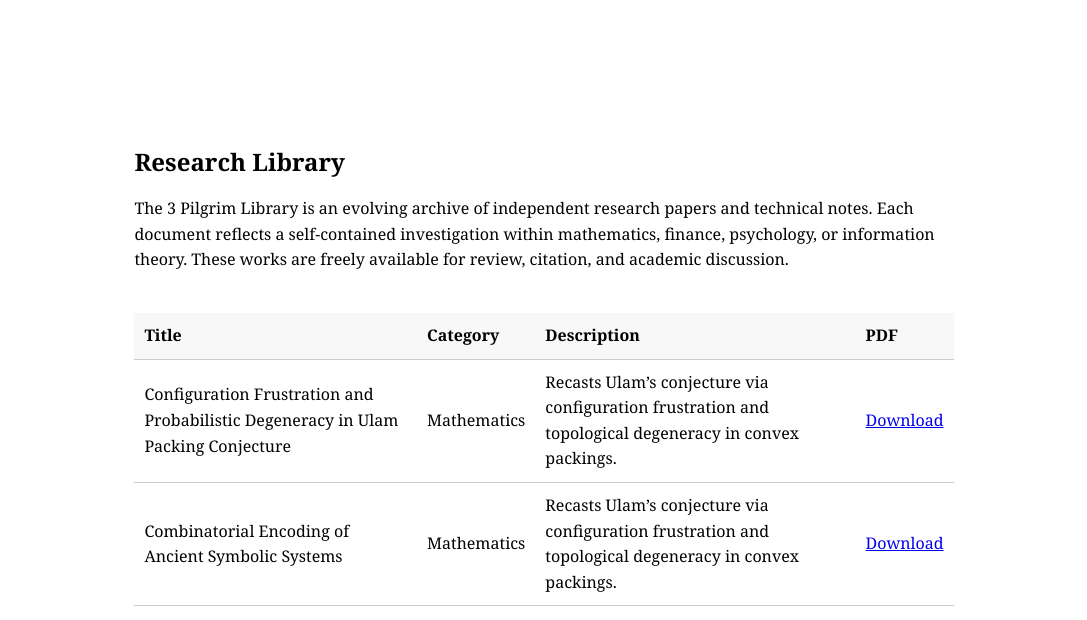
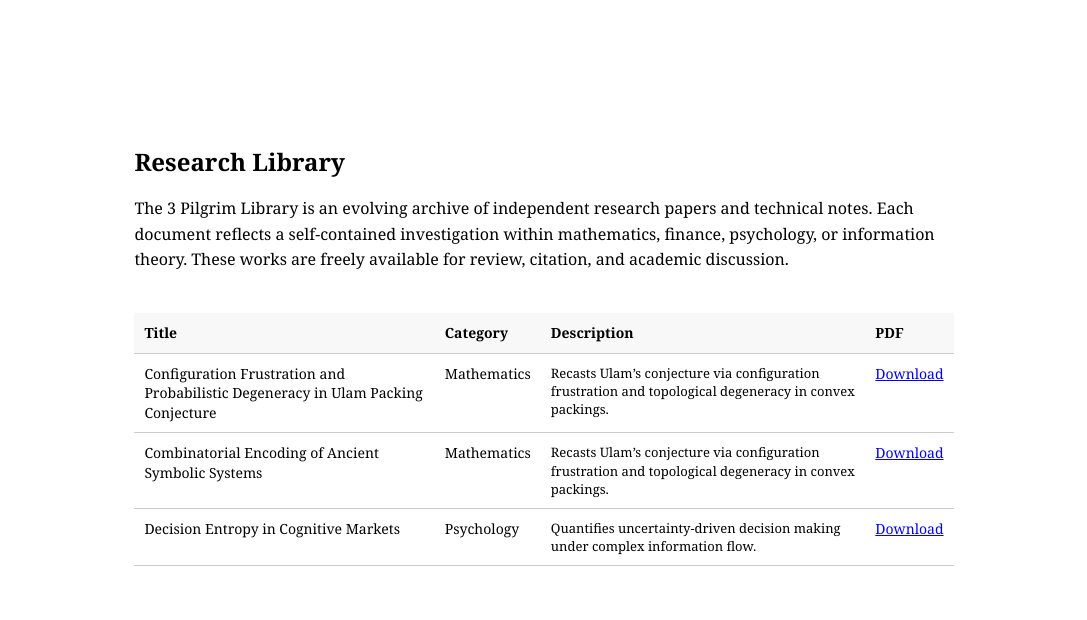
Before and after one commit to 3PilgrimLLC/3pilgrim.github.io, a plain HTML site: page library.html in a window 1280 px wide. Shown: the part 260-880 px from the top of the page, without its empty margins (96-1183 px from the left). Drawn offline with Linux system fonts and the light colour scheme.

Commit message:
Update library.html

```diff
--- a/library.html
+++ b/library.html
@@ -140,11 +140,7 @@
       background-color: #eee;
     }
 
-/* Smaller text in table body (Title, Category, Description) */
-#research-table tbody td {
-  font-size: 0.85rem; /* ~14px in Calibri */
-  line-height: 1.4;
-}
+
     /* -------- FOOTER -------- */
     footer {
       width: 80%;
@@ -164,6 +160,21 @@
 
     footer a:hover {
       color: #000;
+    }
+
+    /* Smaller font for library table */
+    .library-container table {
+      font-size: 14px;
+      line-height: 1.4;
+    }
+
+    .library-container td {
+      vertical-align: top;
+    }
+
+    /* Optionally make description column even smaller if needed */
+    .library-container td:nth-child(3) {
+      font-size: 13px;
     }
 
     /* -------- RESPONSIVE -------- */
```
